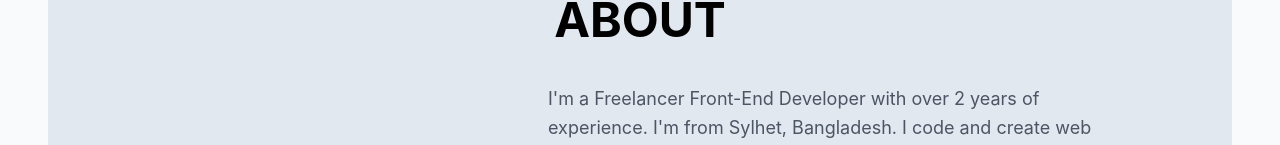
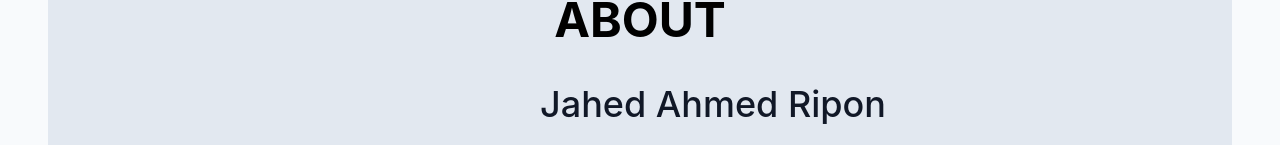
Before and after one commit to jahedripon9/Code-Art, a React (Create React App) app: page / in a window 1280 px wide. Shown: the part 2773-2918 px from the top of the page. Built offline with nearby package versions, Linux system fonts and the light colour scheme.

Commit message:
updating

```diff
--- a/package.json
+++ b/package.json
@@ -8,6 +8,7 @@
     "@testing-library/jest-dom": "^5.16.2",
     "@testing-library/react": "^12.1.4",
     "@testing-library/user-event": "^13.5.0",
+    "animate.css": "^4.1.1",
     "react": "^17.0.2",
     "react-dom": "^17.0.2",
     "react-router-dom": "^6.2.2",
--- a/src/Pages/About/About.js
+++ b/src/Pages/About/About.js
@@ -1,5 +1,5 @@
 import React from 'react';
-import { Link } from 'react-router-dom';
+import 'animate.css';
 
 const About = () => {
     return (
@@ -15,6 +15,8 @@ const About = () => {
                     <img class="object-cover object-center rounded-lg" alt="hero" src="https://i.ibb.co/zhRQH8q/Jahad-Master.jpg"/>
                     </div>
                     <div class="lg:flex-grow md:w-1/2 lg:pl-24 md:pl-16 flex flex-col md:items-start md:text-left items-center text-center">
+                    <h1 class="title-font sm:text-4xl text-3xl mb-4 font-medium text-gray-900 lg:ml-10 animate__zoomIn">Jahed Ahmed Ripon
+                    </h1>
 
                     <p class="mb-4 leading-relaxed text-lg mx-12">I'm a Freelancer Front-End Developer with over 2 years of experience. I'm from Sylhet, Bangladesh. I code and create web elements for amazing people around the world. I like work with new people. New people are new experiences.</p>
                      <a className=' lg:ml-8' target='_blank' href="https://jahedportfolio.netlify.app/"><button type="button" class="py-2 px-4   mx-1  bg-green-600 hover:bg-green-700 focus:ring-green-500 focus:ring-offset-green-200 text-white w-34 transition ease-in duration-100 text-center text-xm font-bold  shadow-md focus:outline-none focus:ring-2 focus:ring-offset-2  rounded-full my-2"> My Portfolio</button></a>
```
Also changed, not shown: 2 other files (tests, documents, lock files or other folders).
